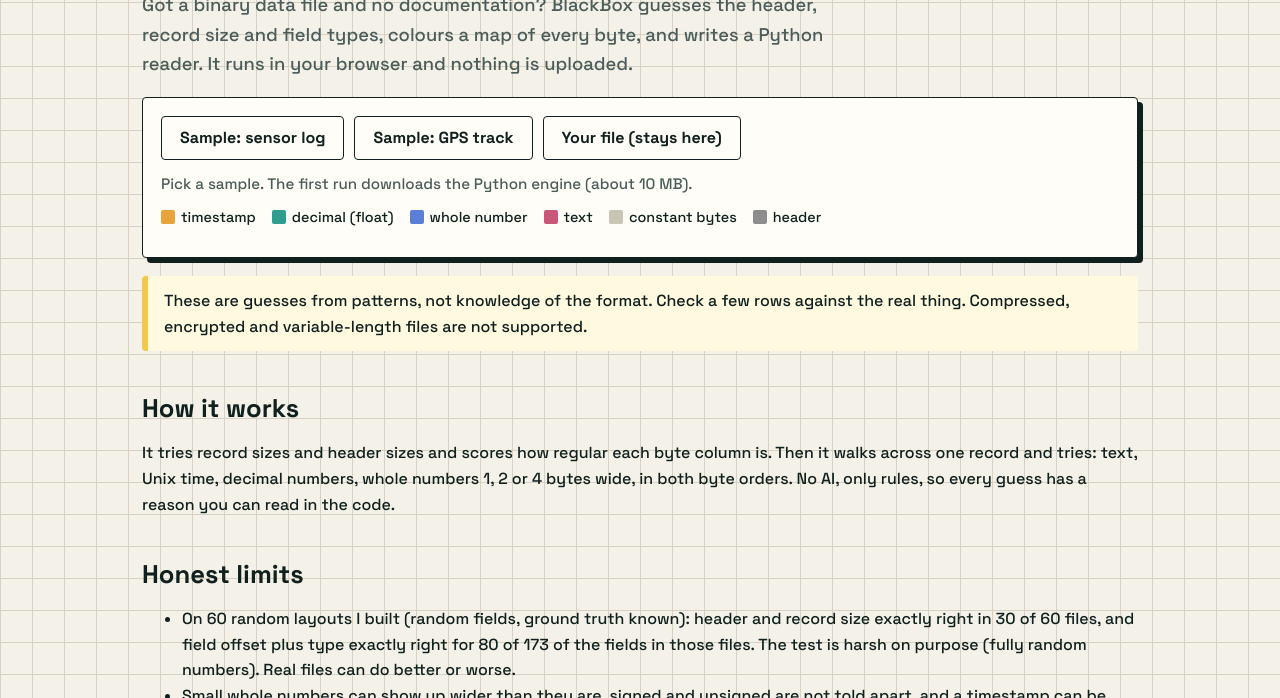
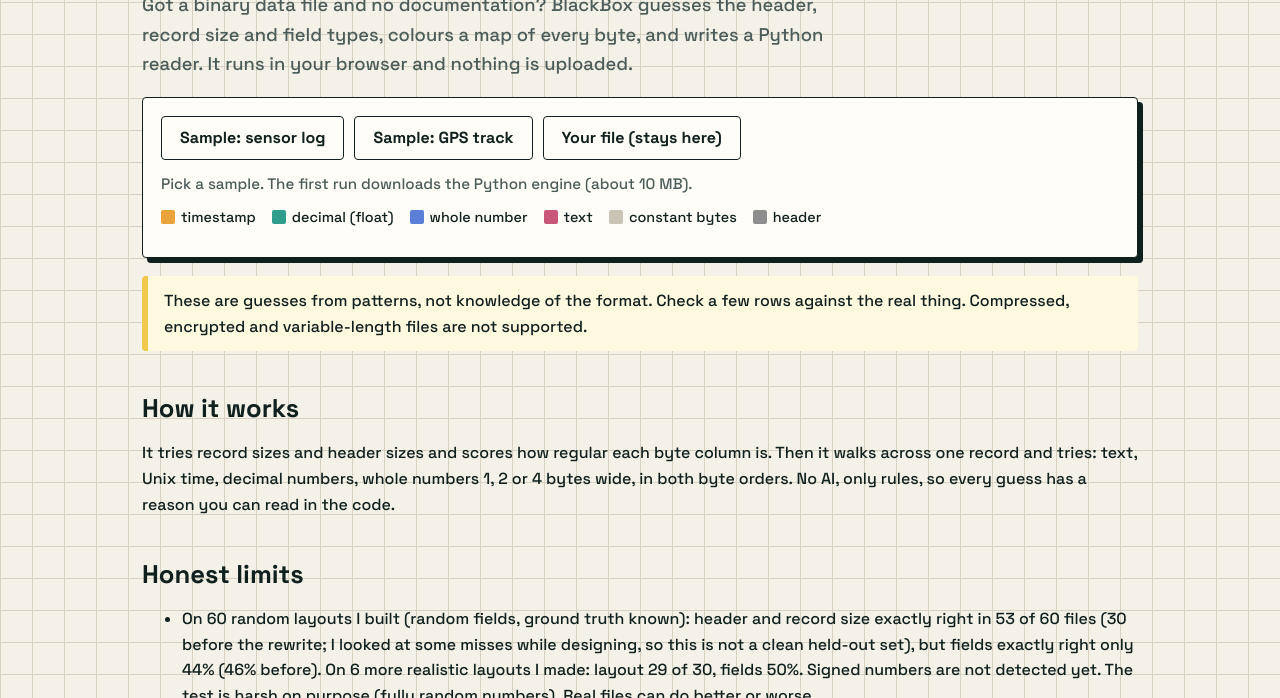
Before and after one commit to Hamasa-ElShamy/blackbox, a plain HTML site: page docs/index.html in a window 1280 px wide. Shown: the part 254-952 px from the top of the page. Drawn offline with Linux system fonts and the light colour scheme.

Commit message:
Update README and site with honest current benchmark numbers

```diff
--- a/docs/index.html
+++ b/docs/index.html
@@ -61,7 +61,7 @@ footer{padding:36px 0 60px;color:var(--mut);font-size:.9rem}
 <p data-ar="بيجرّب أحجام سجلات وأحجام هيدر ويقيس انتظام كل عمود. بعدين بيمشي على السجل وبيجرّب: نص، وقت يونكس، رقم عشري، رقم صحيح بأحجام 1 و2 و4 بايت، وبيعدّل ترتيب البايتات. مفيش ذكاء اصطناعي، قواعد بس." >It tries record sizes and header sizes and scores how regular each byte column is. Then it walks across one record and tries: text, Unix time, decimal numbers, whole numbers 1, 2 or 4 bytes wide, in both byte orders. No AI, only rules, so every guess has a reason you can read in the code.</p>
 <h2 data-ar="حدودها بصراحة">Honest limits</h2>
 <ul>
-<li data-ar="على 60 ملف عشوائي بنيتهم أنا (حقول عشوائية، الحقيقة معروفة): التخطيط صح في 30 of 60 files والحقول صح في 80 of 173. القياس قاسي عن قصد (أرقام عشوائية تمامًا) وأرقام ملفات حقيقية ممكن تختلف.">On 60 random layouts I built (random fields, ground truth known): header and record size exactly right in 30 of 60 files, and field offset plus type exactly right for 80 of 173 of the fields in those files. The test is harsh on purpose (fully random numbers). Real files can do better or worse.</li>
+<li data-ar="على 60 ملف عشوائي بنيتهم أنا (حقول عشوائية، الحقيقة معروفة): التخطيط صح في 53 من 60 ملف (كان 30) لكن الحقول لسه ضعيفة: 44% (كانت 46%). على 6 تخطيطات واقعية صنعتها: التخطيط 29 من 30 والحقول 50%، والأنواع بعلامة (signed) مش بتتكشف. القياس قاسي عن قصد (أرقام عشوائية تمامًا) وأرقام ملفات حقيقية ممكن تختلف.">On 60 random layouts I built (random fields, ground truth known): header and record size exactly right in 53 of 60 files (30 before the rewrite; I looked at some misses while designing, so this is not a clean held-out set), but fields exactly right only 44% (46% before). On 6 more realistic layouts I made: layout 29 of 30, fields 50%. Signed numbers are not detected yet. The test is harsh on purpose (fully random numbers). Real files can do better or worse.</li>
 <li data-ar="الأنواع الصحيحة الصغيرة ممكن تظهر أوسع من حقيقتها، ومفيش تمييز بين signed و unsigned، ولا بين رقم صحيح وعشري صغير أحيانًا.">Small whole numbers can show up wider than they are, signed and unsigned are not told apart, and a timestamp can be mistaken for a decimal number (and the reverse).</li>
 <li data-ar="هيدر حجمه مضاعف لحجم السجل بيتقري كأنه سجلات.">A header whose size is a multiple of the record size can be read as a few extra records.</li>
 <li data-ar="سجلات بحجم ثابت بس. مش بيفهم مؤشرات ولا حقول متغيرة الطول ولا بيتات.">Fixed-size records only. No pointers, no variable-length fields, no bit fields.</li>
```
Also changed, not shown: 1 other file.
